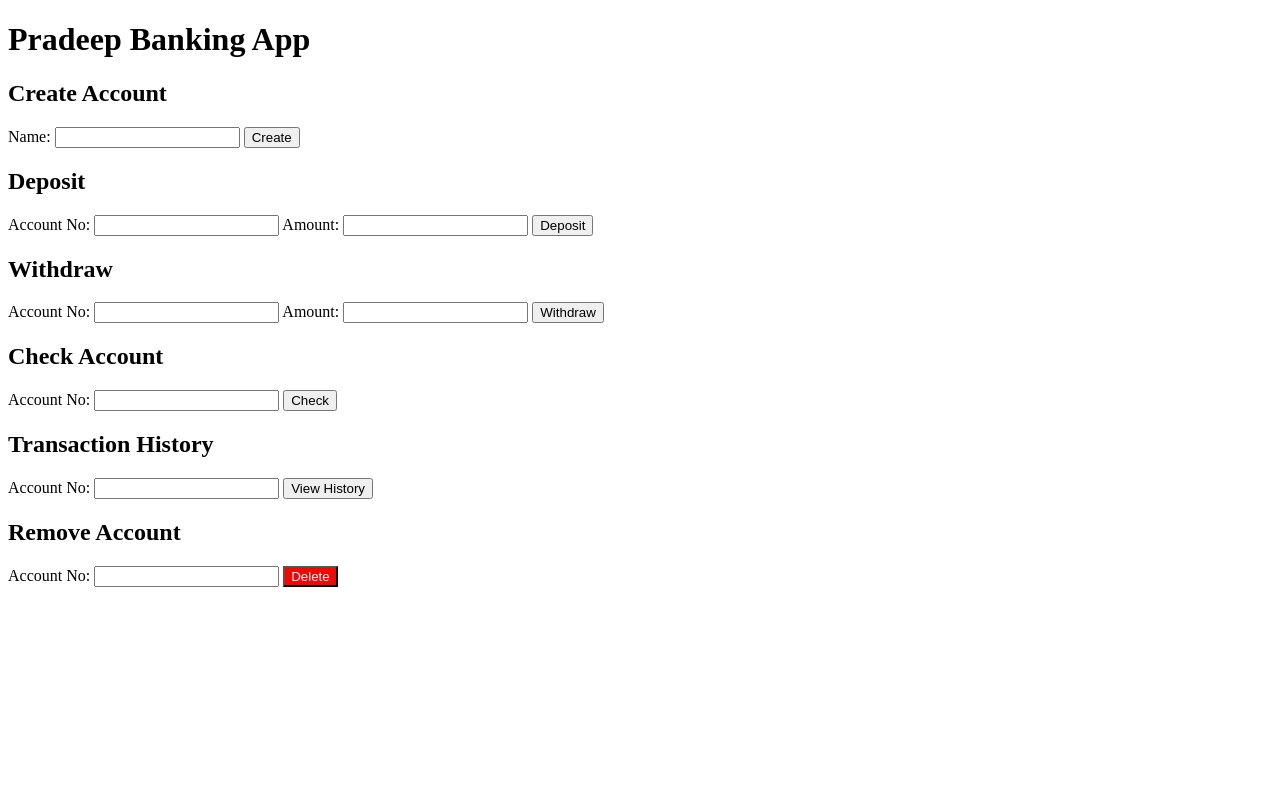
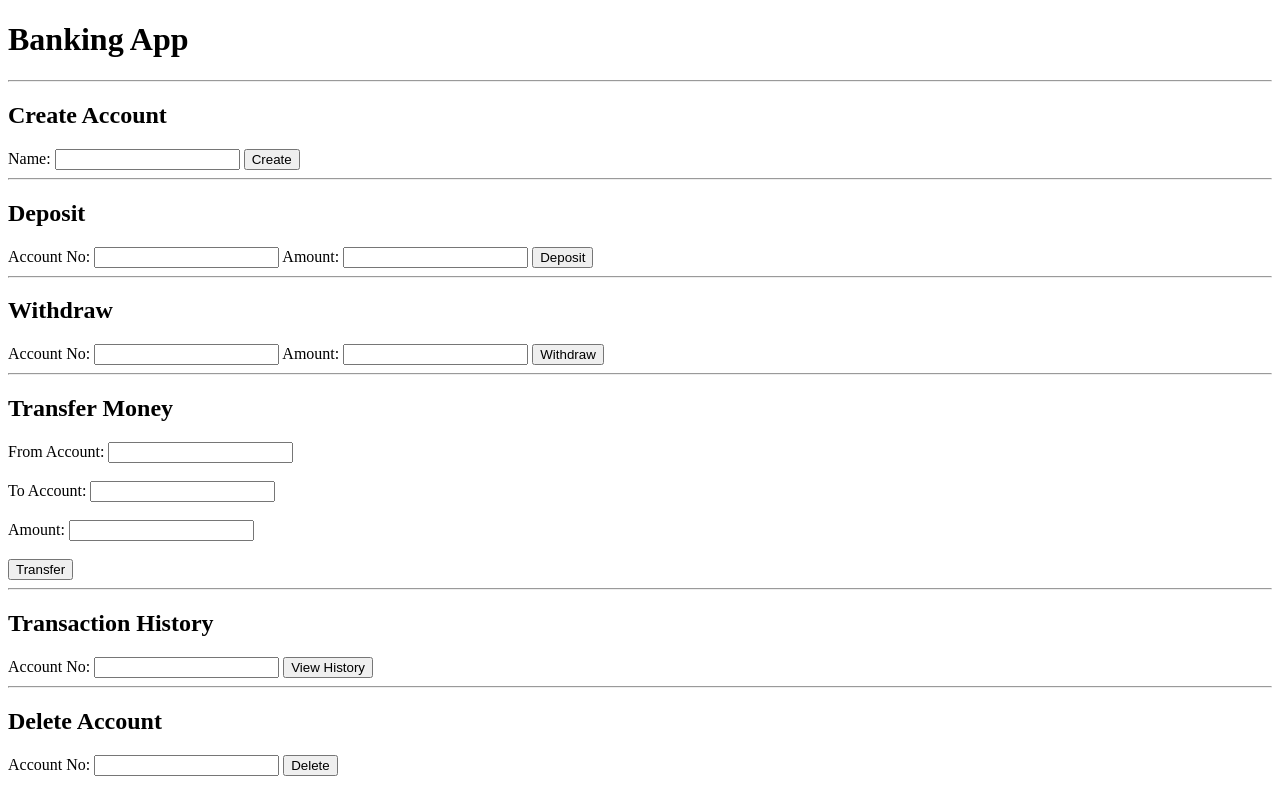
Before and after one commit to Pradeep-venkatachalam/devopspractice, a Flask app: page / in a window 1280 px wide. Run offline with Flask 3, Linux system fonts and the light colour scheme.

Commit message:
Update button elements in index.html

```diff
--- a/templates/index.html
+++ b/templates/index.html
@@ -5,46 +5,58 @@
 </head>
 <body>
 
-<h1>Pradeep Banking App</h1>
+<h1>Banking App</h1>
+
+<hr>
 
 <h2>Create Account</h2>
 <form action="/create" method="post">
     Name: <input type="text" name="name" required>
-    <button type="submit">Create</button>
+    <button>Create</button>
 </form>
+
+<hr>
 
 <h2>Deposit</h2>
 <form action="/deposit" method="post">
     Account No: <input type="number" name="acc" required>
     Amount: <input type="number" name="amount" required>
-    <button type="submit">Deposit</button>
+    <button>Deposit</button>
 </form>
+
+<hr>
 
 <h2>Withdraw</h2>
 <form action="/withdraw" method="post">
     Account No: <input type="number" name="acc" required>
     Amount: <input type="number" name="amount" required>
-    <button type="submit">Withdraw</button>
+    <button>Withdraw</button>
 </form>
 
-<h2>Check Account</h2>
-<form action="/account" method="post">
-    Account No: <input type="number" name="acc" required>
-    <button type="submit">Check</button>
+<hr>
+
+<h2>Transfer Money</h2>
+<form action="/transfer" method="post">
+    From Account: <input type="number" name="from_acc" required><br><br>
+    To Account: <input type="number" name="to_acc" required><br><br>
+    Amount: <input type="number" name="amount" required><br><br>
+    <button>Transfer</button>
 </form>
+
+<hr>
 
 <h2>Transaction History</h2>
 <form action="/history" method="post">
     Account No: <input type="number" name="acc" required>
-    <button type="submit">View History</button>
+    <button>View History</button>
 </form>
 
-<h2>Remove Account</h2>
+<hr>
+
+<h2>Delete Account</h2>
 <form action="/delete" method="post">
     Account No: <input type="number" name="acc" required>
-    <button type="submit" style="background:red;color:white;">
-        Delete
-    </button>
+    <button>Delete</button>
 </form>
 
 </body>
```
